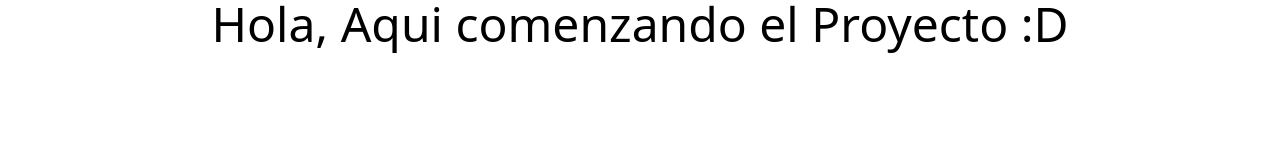
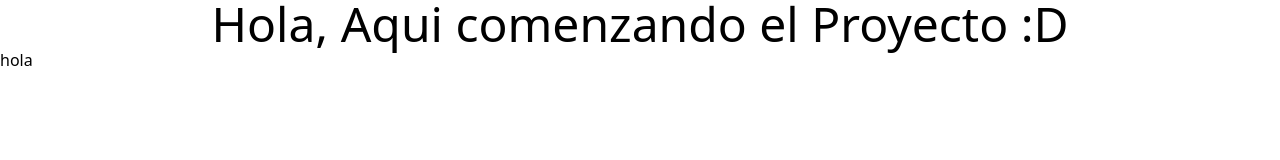
Before and after one commit to Leumas24K/Fast-Food-Control-ERP, a React (Vite) app: page / in a window 1280 px wide. Shown: the top 160 px of the page. Built offline with nearby package versions, Linux system fonts and the light colour scheme.

Commit message:
viendo cambios

```diff
--- a/src/App.jsx
+++ b/src/App.jsx
@@ -5,6 +5,7 @@ function App() {
   return (
     <>
       <h1 className="text-5xl text-center">Hola, Aqui comenzando el Proyecto :D </h1>
+      <h2>hola</h2>
     </>
   )
 }
```
